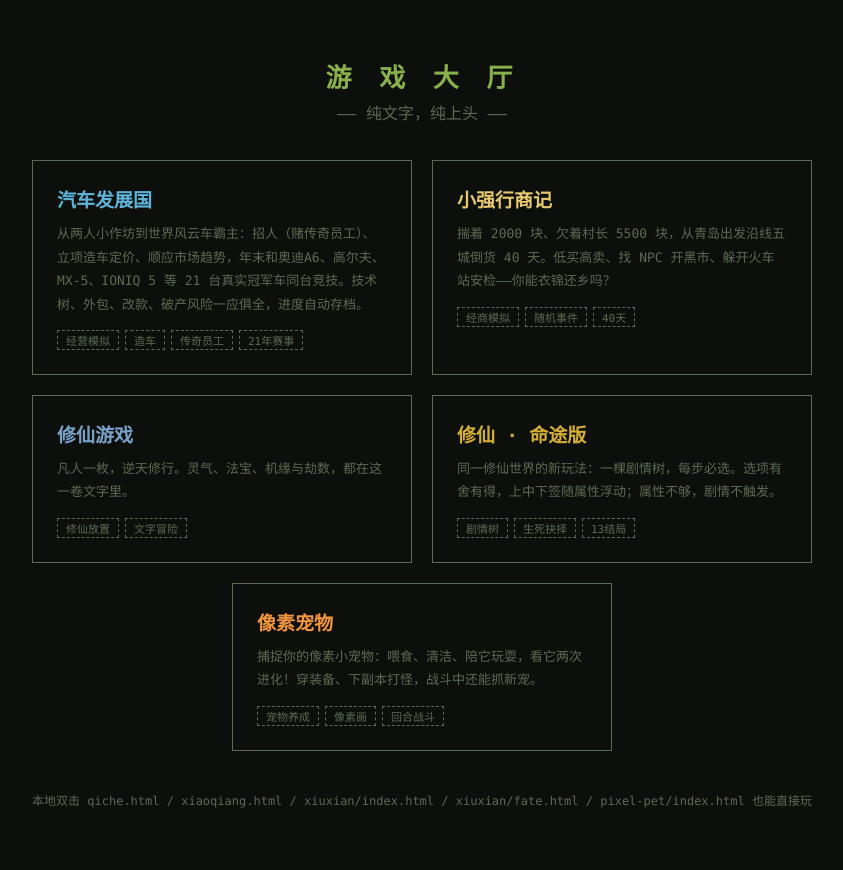
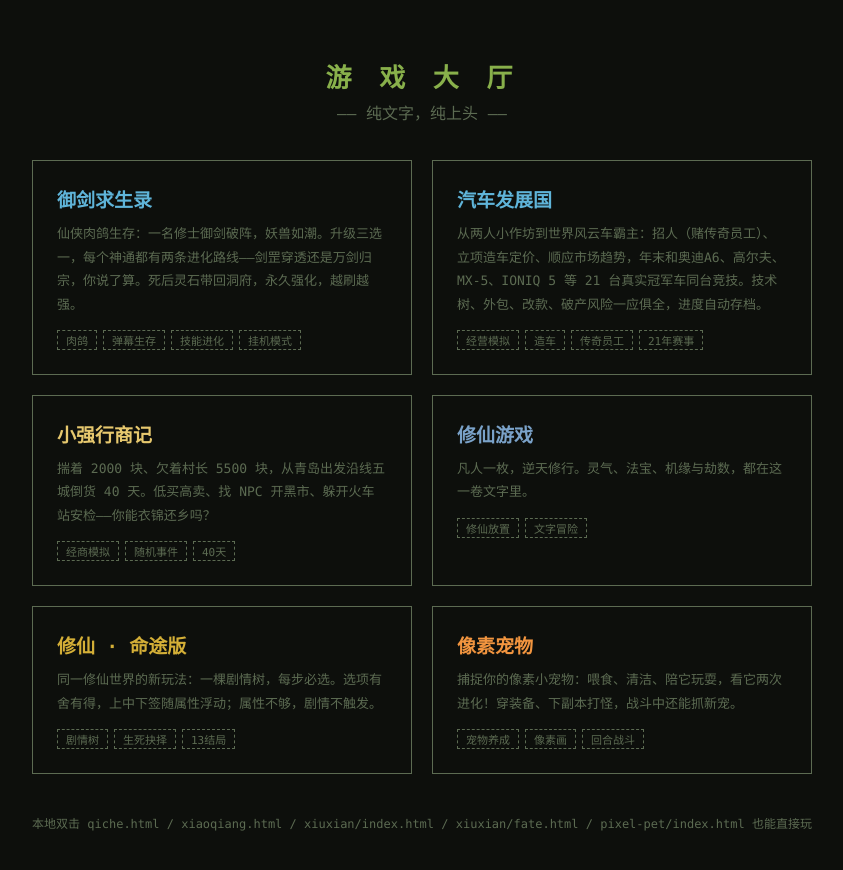
Before and after one commit to 17806233962/ddj, a plain HTML site: page index.html in a window 1280 px wide. Shown: the whole page, without its empty margins (218-1061 px from the left). Before the commit the page ends 848 px from the top, so only its background shows below. Drawn offline with Linux system fonts and the light colour scheme.

Commit message:
hub: 大厅新增御剑求生录卡片

```diff
--- a/index.html
+++ b/index.html
@@ -27,13 +27,17 @@
   <h1>游 戏 大 厅</h1>
   <div class="sub">—— 纯文字，纯上头 ——</div>
   <div class="cards">
+    <a class="card qc" href="yujian.html">
+      <h2>御剑求生录</h2>
+      <p>仙侠肉鸽生存：一名修士御剑破阵，妖兽如潮。升级三选一，每个神通都有两条进化路线——剑罡穿透还是万剑归宗，你说了算。死后灵石带回洞府，永久强化，越刷越强。</p>
+      <div class="tags"><span class="tag">肉鸽</span><span class="tag">弹幕生存</span><span class="tag">技能进化</span><span class="tag">挂机模式</span></div>
+    </a>
     <a class="card qc" href="qiche.html">
       <h2>汽车发展国</h2>
       <p>从两人小作坊到世界风云车霸主：招人（赌传奇员工）、立项造车定价、顺应市场趋势，年末和奥迪A6、高尔夫、MX-5、IONIQ 5 等 21 台真实冠军车同台竞技。技术树、外包、改款、破产风险一应俱全，进度自动存档。</p>
       <div class="tags"><span class="tag">经营模拟</span><span class="tag">造车</span><span class="tag">传奇员工</span><span class="tag">21年赛事</span></div>
     </a>
-    <a class="card xq" href="xiaoqiang.html">
-      <h2>小强行商记</h2>
+    <a class="card xq" href="xiaoqiang.html">      <h2>小强行商记</h2>
       <p>揣着 2000 块、欠着村长 5500 块，从青岛出发沿线五城倒货 40 天。低买高卖、找 NPC 开黑市、躲开火车站安检——你能衣锦还乡吗？</p>
       <div class="tags"><span class="tag">经商模拟</span><span class="tag">随机事件</span><span class="tag">40天</span></div>
     </a>
```
